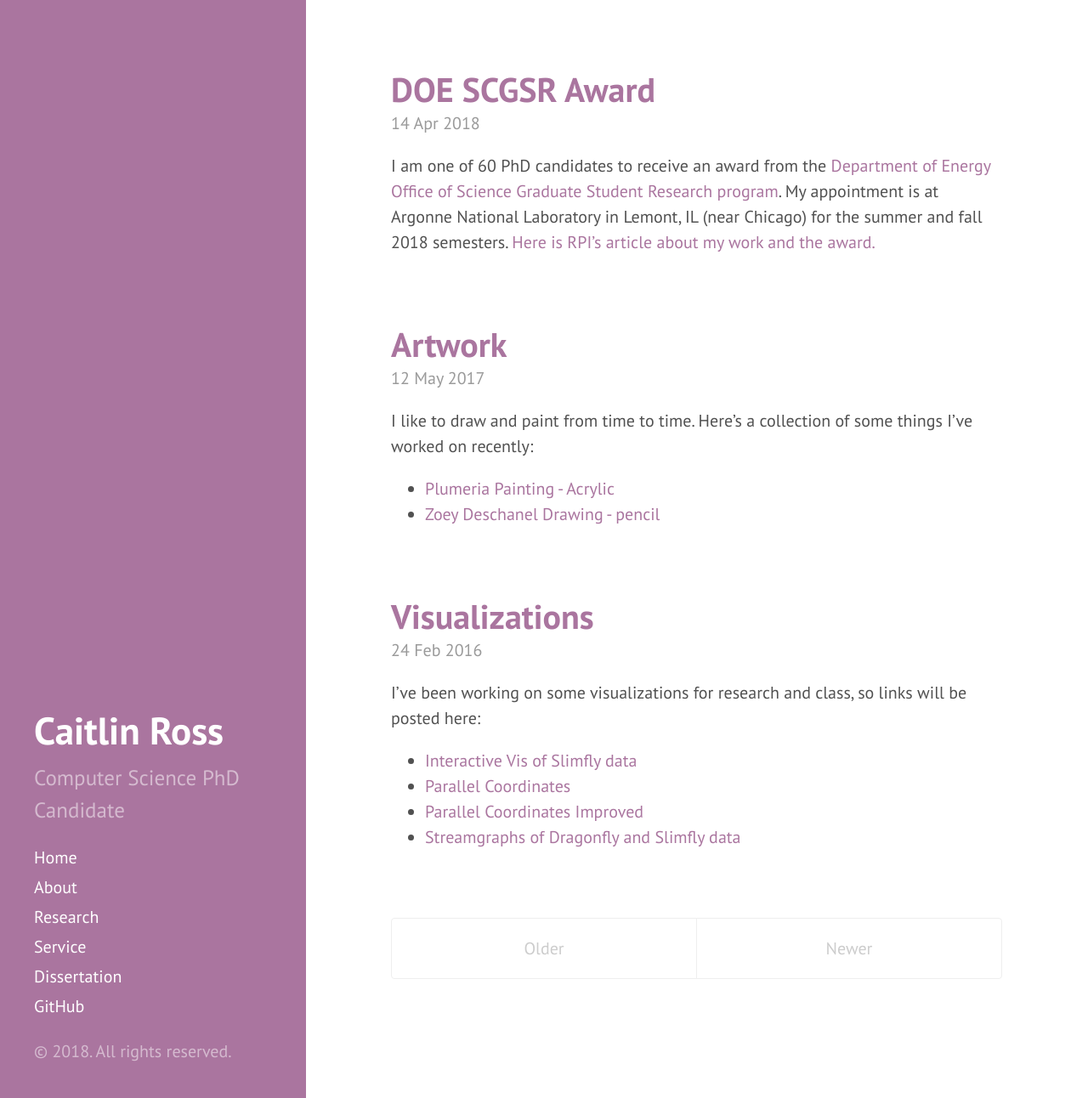
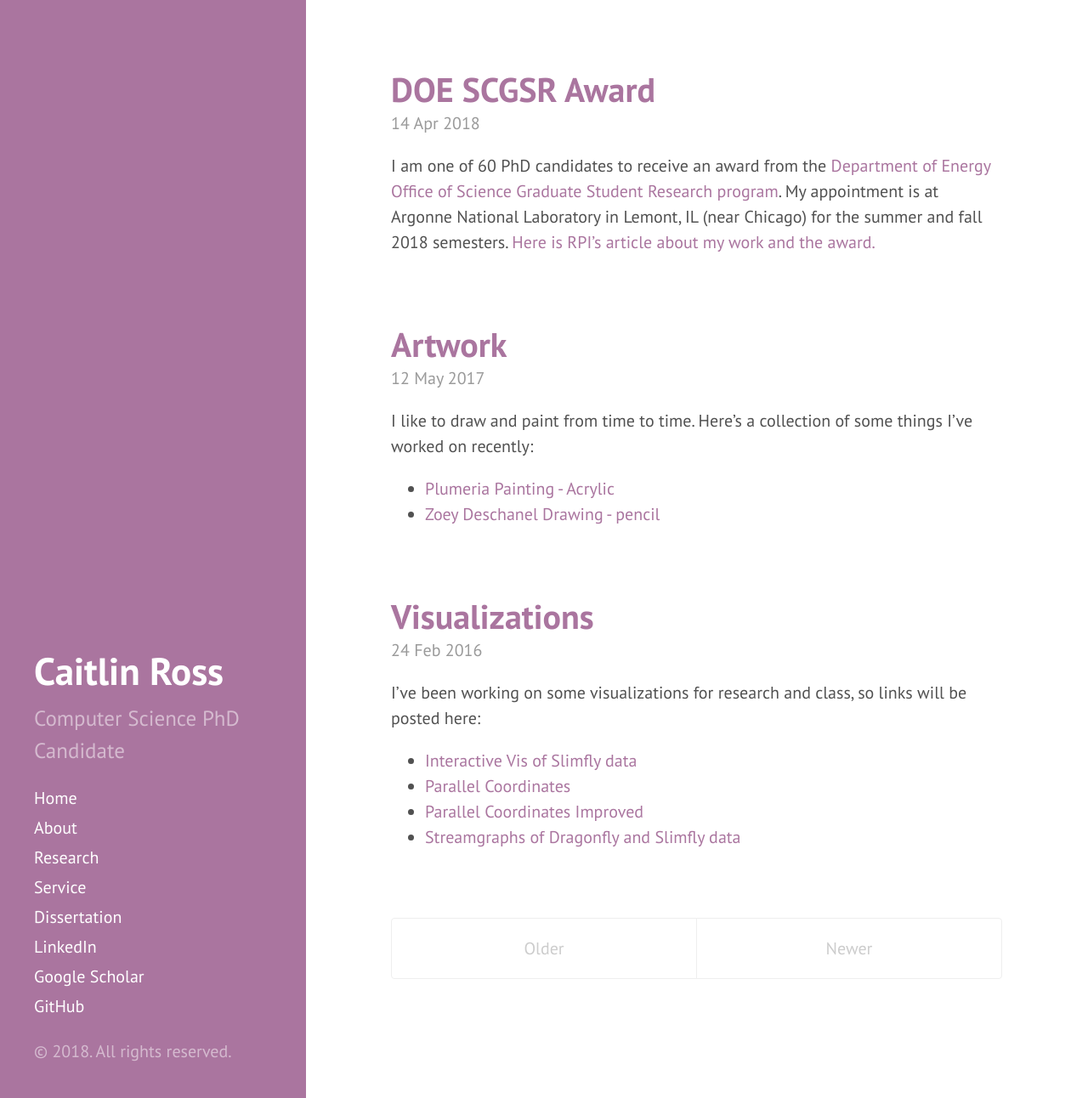
Before and after one commit to caitlinross/caitlinross.github.io, a Jekyll site: the page built from index.html, in a window 1280 px wide and 1292 px high. Shown: the whole window at 85% size. Built offline with Jekyll 4.4.1, drawn with Linux system fonts in a browser that asks for light colours; Markdown is read by kramdown in place of the engine named in the settings; the list of posts is cut into pages by our own code.

Commit message:
adding some additional links to sidebar

```diff
--- a/_config.yml
+++ b/_config.yml
@@ -25,3 +25,6 @@ paginate:         5
 
 github:
   repo:           https://github.com/caitlinross
+
+linkedin:         https://www.linkedin.com/in/caitlinross25/
+googlescholar:    https://scholar.google.com/citations?user=J-vQtYsAAAAJ&hl=en
--- a/_includes/sidebar.html
+++ b/_includes/sidebar.html
@@ -26,6 +26,8 @@
         {% endif %}
       {% endfor %}
 
+      <a class="sidebar-nav-item" href="{{ site.linkedin }}">LinkedIn</a>
+      <a class="sidebar-nav-item" href="{{ site.googlescholar }}">Google Scholar</a>
       <a class="sidebar-nav-item" href="{{ site.github.repo }}">GitHub</a>
     </nav>
 
```
